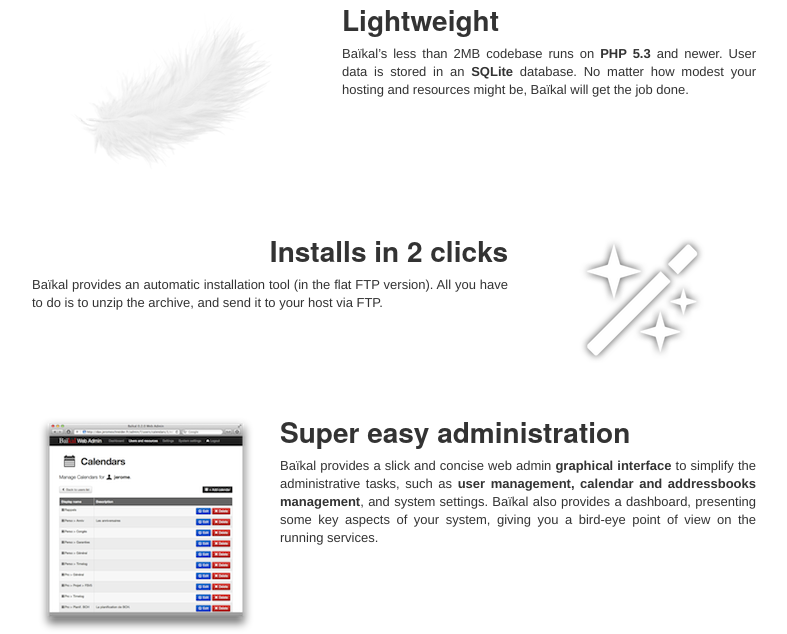
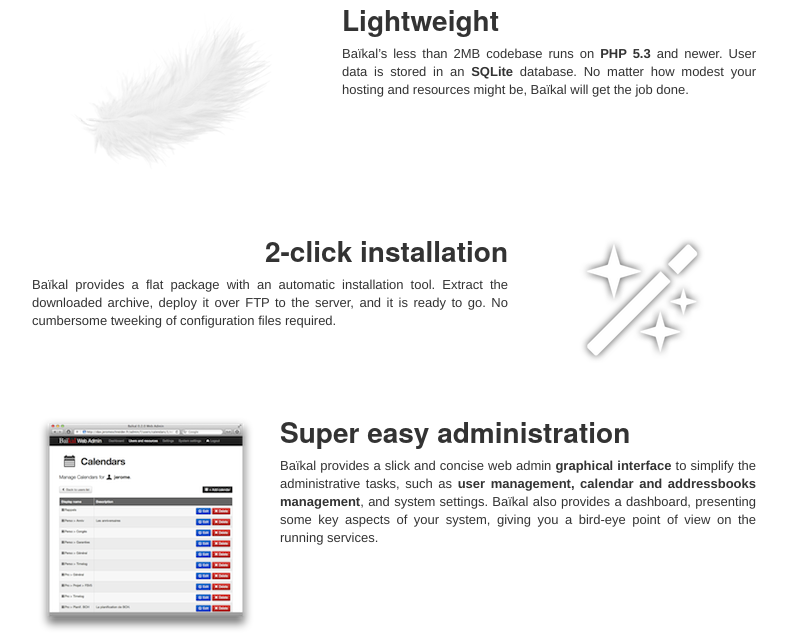
Before and after one commit to netgusto/baikal.codr.fr, a PHP site: page / in a window 1280 px wide. Shown: the part 964-1598 px from the top of the page, without its empty margins (246-1033 px from the left). Run offline with PHP 8.4, Linux system fonts and the light colour scheme; some libraries are stand-ins or nearby versions.

Commit message:
Even easier installation.

```diff
--- a/html/index.php
+++ b/html/index.php
@@ -111,8 +111,8 @@
 
 			<div class="row leftside">
 				<div class="span8 textual">
-					<h3>Installs in 2 clicks</h3>
-					<p>Baïkal provides an automatic installation tool (in the flat FTP version). All you have to do is to unzip the archive, and send it to your host via FTP.</p>
+					<h3>2-click installation</h3>
+					<p>Baïkal provides a flat package with an automatic installation tool. Extract the downloaded archive, deploy it over FTP to the server, and it is ready to go. No cumbersome tweeking of configuration files required.</p>
 				</div>
 				<div class="span4 graphic">
 					<p>
```
